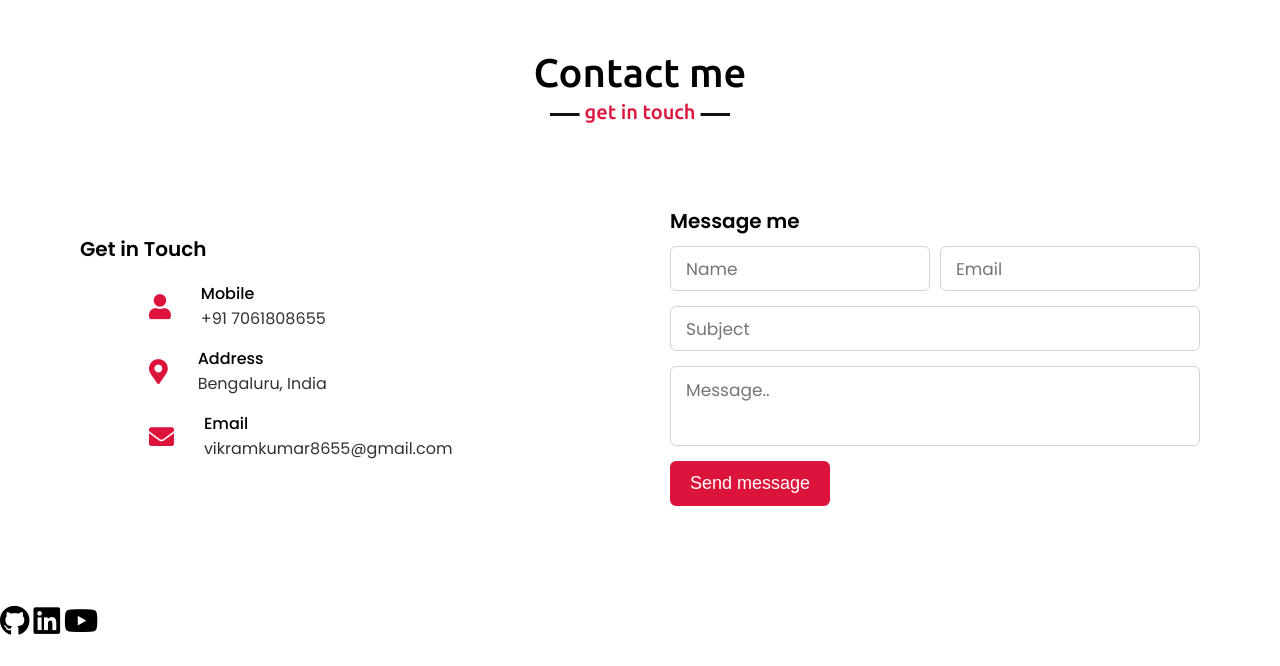
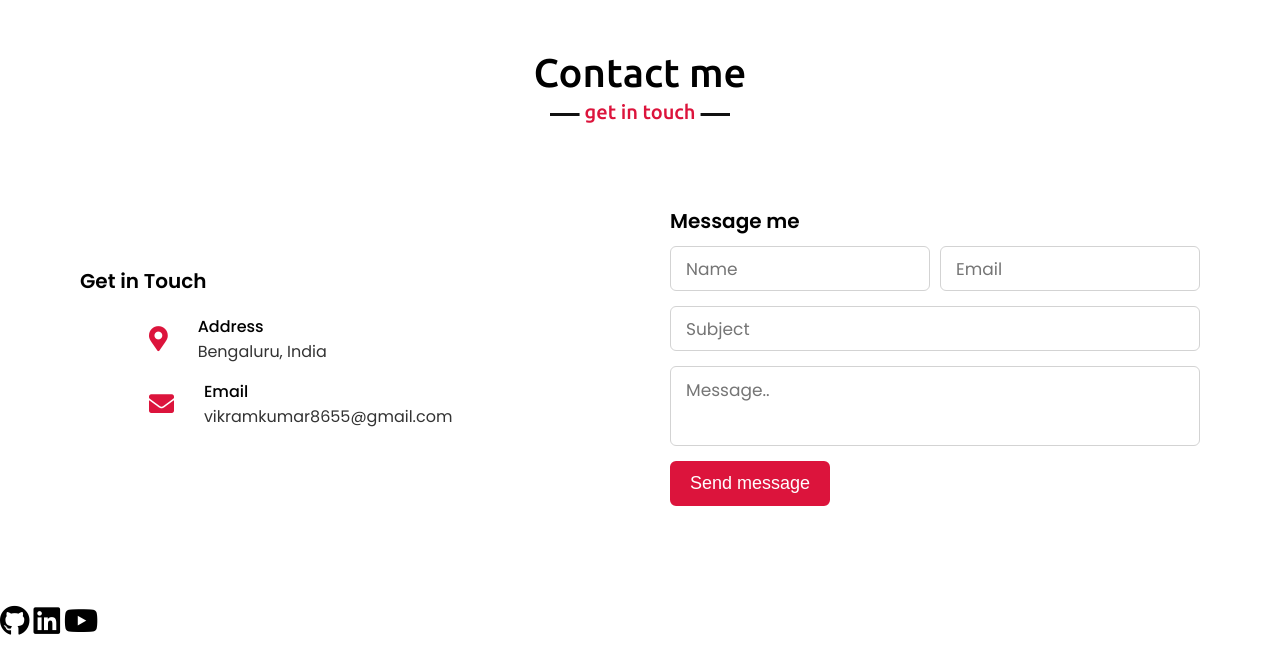
Before and after one commit to lea-dtech/portfolio1, a Django app: page /leadtech in a window 1280 px wide. Shown: the part 850-1516 px from the top of the page. Run offline with Django 4.2, Linux system fonts and the light colour scheme; some libraries are stand-ins or nearby versions.

Commit message:
leadtech app mod

```diff
--- a/leadtech/static/leadtech/css/style.css
+++ b/leadtech/static/leadtech/css/style.css
@@ -119,6 +119,7 @@ section .title::after{
     margin: -55px -30px;
     width: 230px;
     height: 180px;
+    border-radius: 40%;
 }
 .navbar .logo a span{
     color: crimson;
--- a/leadtech/templates/leadtech/index.html
+++ b/leadtech/templates/leadtech/index.html
@@ -21,13 +21,9 @@
                 <div class="text">Get in Touch</div>
                 <p></p>
                 <div class="icons">
-                    <div class="row">
-                        <i class="fas fa-user"></i>
-                        <div class="info">
-                            <div class="head">Mobile</div>
-                            <div class="sub-title">+91 7061808655</div>
-                        </div>
-                    </div>
+                    <!-- <div class="row">
+
+                    </div> -->
                     <div class="row">
                         <i class="fas fa-map-marker-alt"></i>
                         <div class="info">
```
